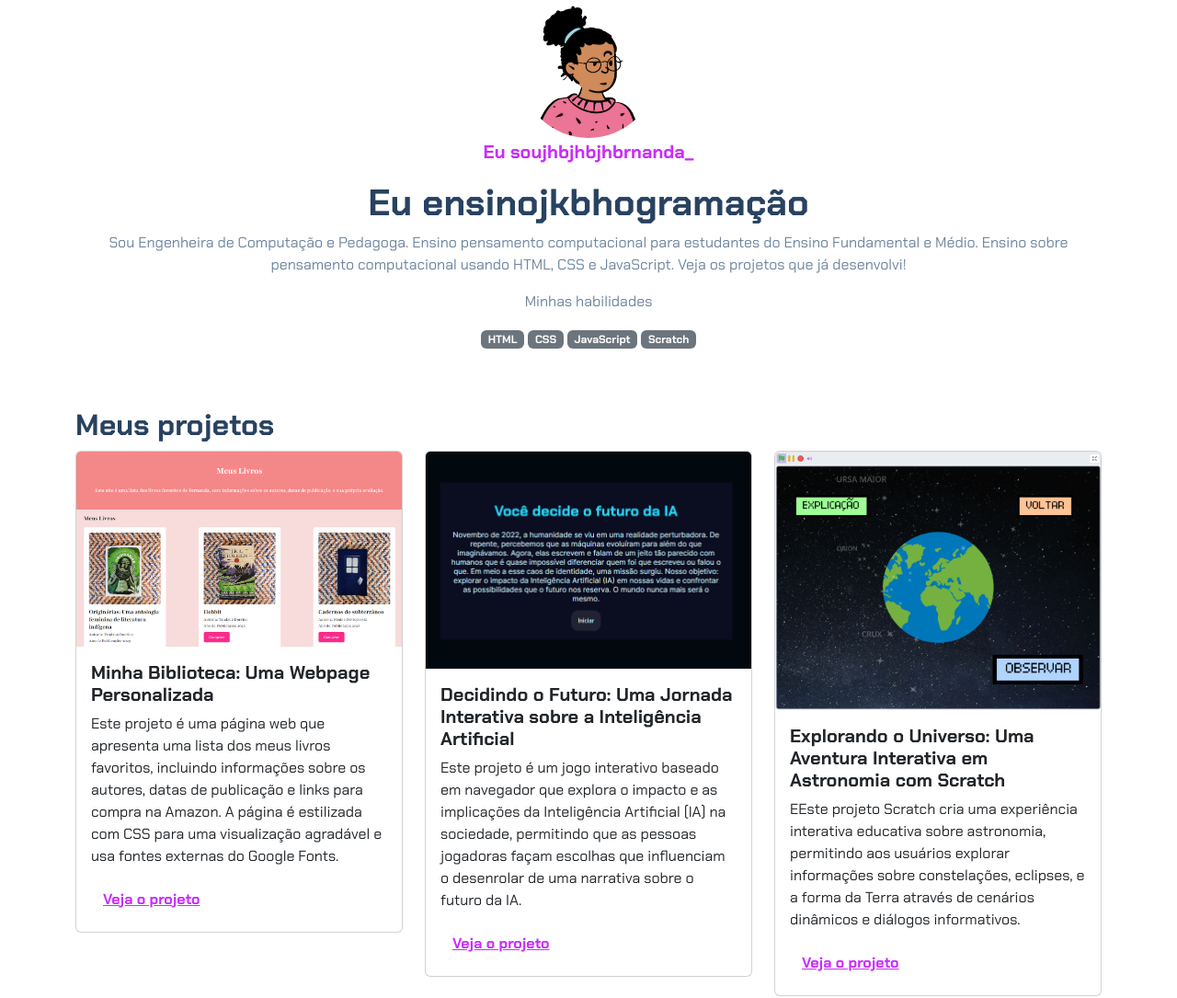
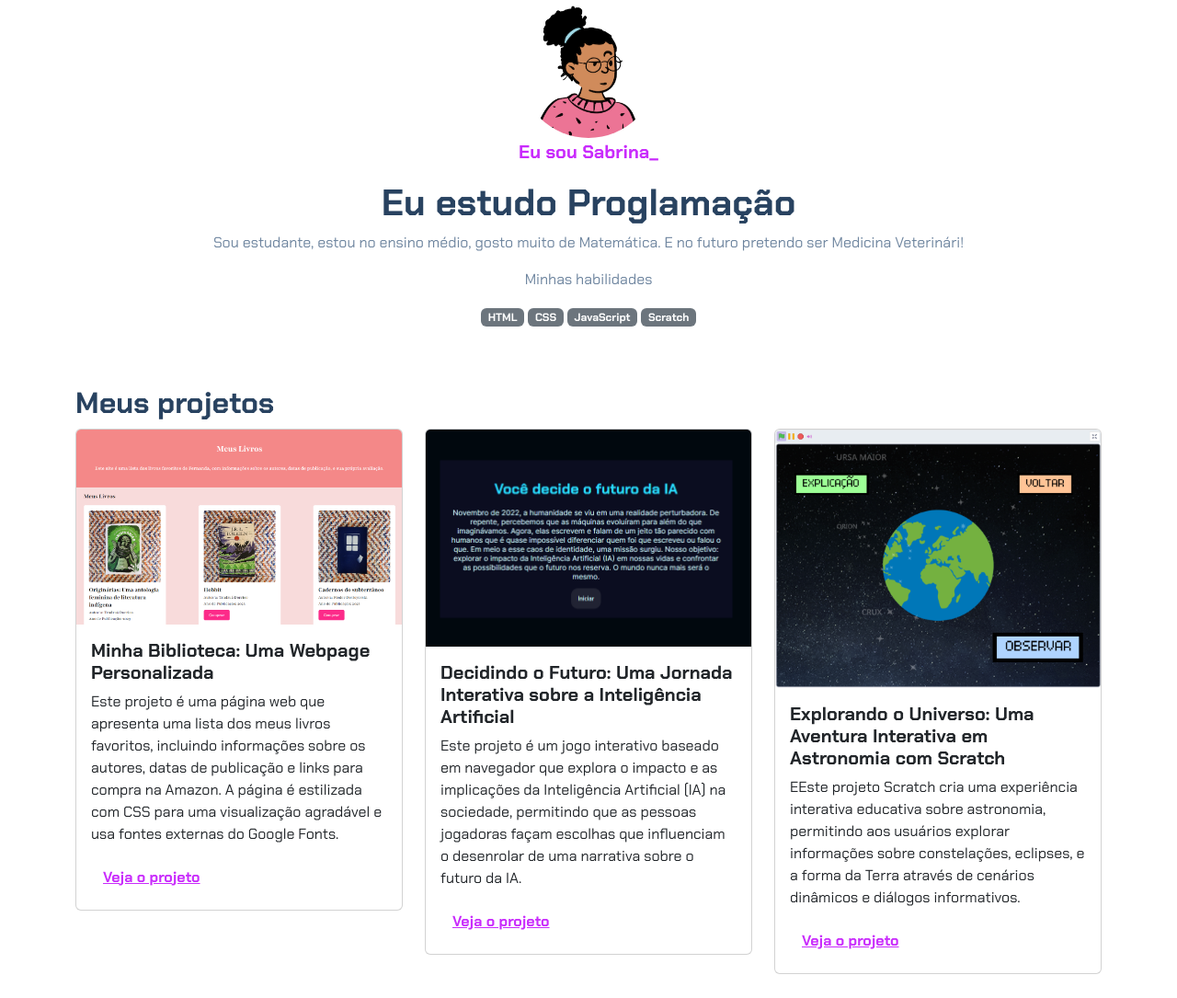
Before and after one commit to Sabrinarossetto/repositorio, a plain HTML site: page index.html in a window 1280 px wide. Shown: the top 1085 px of the page at 92% size. Drawn offline with nearby package versions, Linux system fonts and the light colour scheme.

Commit message:
Update index.html

```diff
--- a/index.html
+++ b/index.html
@@ -14,11 +14,9 @@
     <header class="container text-center">
         <img src="avatar-perfil.png" alt="avatar da Fernanda" class="rounded-circle" width="150" height="150"
             srcset="">
-        <p class="lead">Eu soujhbjhbjhbrnanda_</p>
-        <h1>Eu ensinojkbhogramação</h1>
-        <p>Sou Engenheira de Computação e Pedagoga. Ensino pensamento computacional para estudantes do Ensino
-            Fundamental e Médio. Ensino sobre pensamento computacional usando HTML, CSS e JavaScript. Veja os projetos
-            que já desenvolvi!</p>
+        <p class="lead">Eu sou Sabrina_</p>
+        <h1>Eu estudo Proglamação</h1>
+        <p>Sou estudante, estou no ensino médio, gosto muito de Matemática. E no futuro pretendo ser Medicina Veterinári!</p>
         <p>Minhas habilidades</p>
         <div>
             <p class="badge bg-secondary">HTML</p>
```
